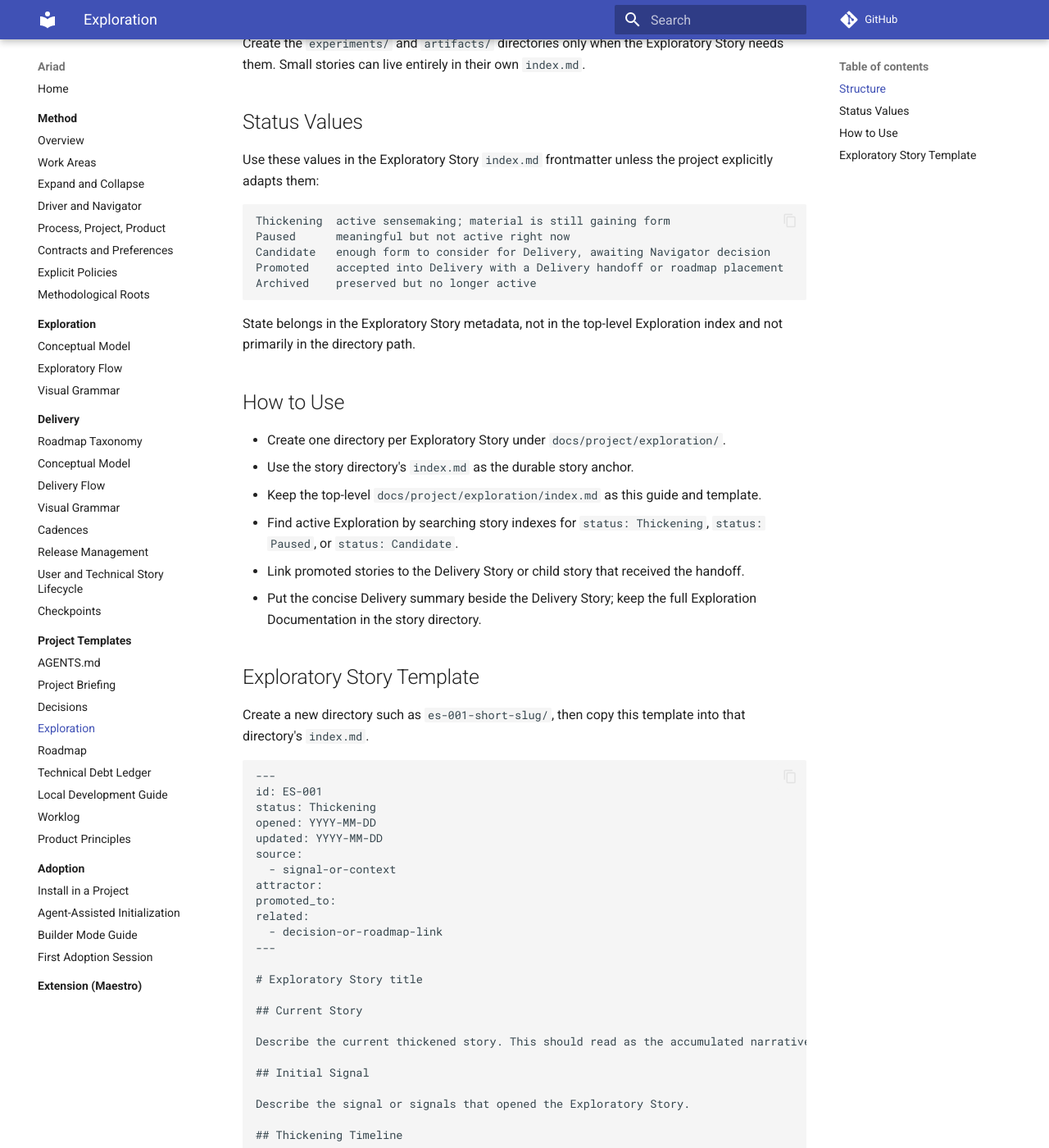
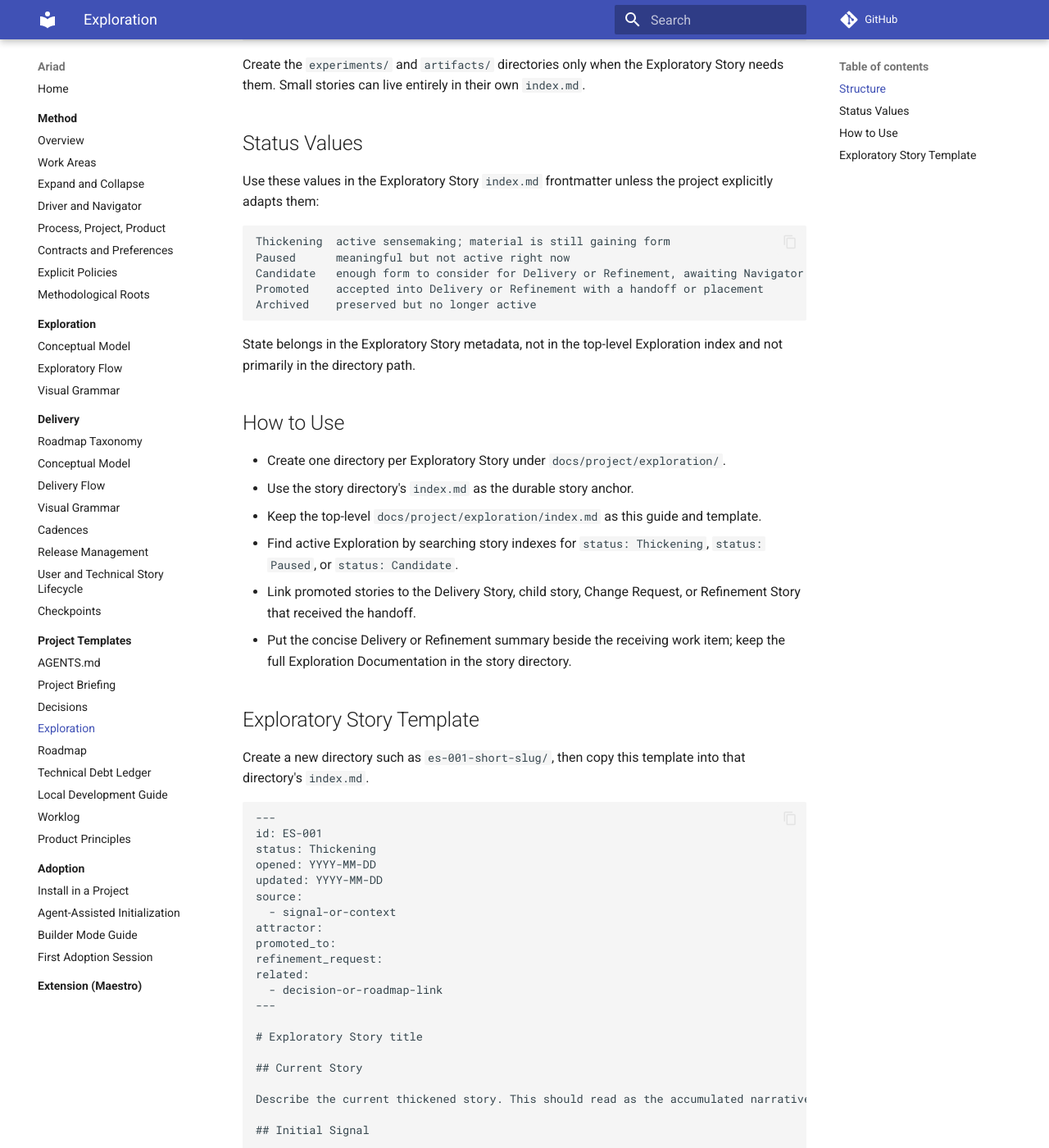
Before and after one commit to henriquebastos/ariad, an MkDocs documentation site: the page built from docs/project-templates/docs/project/exploration/index.md, in a window 1280 px wide and 1400 px high, scrolled down 631 px. Shown: the whole window at 82% size. Built offline with MkDocs 1.6.1 and Material for MkDocs 9.7.7, drawn with Linux system fonts in a browser that asks for light colours; comment, search, counter and statistics services are not loaded; some of the changed text lies outside the part shown.

Commit message:
Align Exploration template with Refinement

````diff
--- a/docs/project-templates/docs/project/exploration/index.md
+++ b/docs/project-templates/docs/project/exploration/index.md
@@ -1,8 +1,8 @@
 # Exploration
 
-Exploration preserves material that is real enough to remember, but not yet formed enough to become Delivery.
+Exploration preserves material that is real enough to remember, but not yet formed enough to become Delivery or Refinement.
 
-Use this area for Exploratory Stories: narrative threads opened by signals, thickened by facts, tensions, hypotheses, experiments, Carry Forward Notes, and interpretations. An Exploratory Story may become a candidate for Delivery, pause, or archive.
+Use this area for Exploratory Stories: narrative threads opened by signals, thickened by facts, tensions, hypotheses, experiments, Carry Forward Notes, and interpretations. An Exploratory Story may become a candidate for Delivery, a requested change for Refinement, pause, or archive.
 
 This index explains the structure and template. Do not use it as the mutable state surface for active Exploratory Stories. Each Exploratory Story owns its state in its own directory.
 
@@ -28,8 +28,8 @@ Use these values in the Exploratory Story `index.md` frontmatter unless the proj
 ```text
 Thickening  active sensemaking; material is still gaining form
 Paused      meaningful but not active right now
-Candidate   enough form to consider for Delivery, awaiting Navigator decision
-Promoted    accepted into Delivery with a Delivery handoff or roadmap placement
+Candidate   enough form to consider for Delivery or Refinement, awaiting Navigator decision
+Promoted    accepted into Delivery or Refinement with a handoff or placement
 Archived    preserved but no longer active
 ```
 
@@ -41,8 +41,8 @@ State belongs in the Exploratory Story metadata, not in the top-level Exploratio
 - Use the story directory's `index.md` as the durable story anchor.
 - Keep the top-level `docs/project/exploration/index.md` as this guide and template.
 - Find active Exploration by searching story indexes for `status: Thickening`, `status: Paused`, or `status: Candidate`.
-- Link promoted stories to the Delivery Story or child story that received the handoff.
-- Put the concise Delivery summary beside the Delivery Story; keep the full Exploration Documentation in the story directory.
+- Link promoted stories to the Delivery Story, child story, Change Request, or Refinement Story that received the handoff.
+- Put the concise Delivery or Refinement summary beside the receiving work item; keep the full Exploration Documentation in the story directory.
 
 ## Exploratory Story Template
 
@@ -58,6 +58,7 @@ source:
   - signal-or-context
 attractor:
 promoted_to:
+refinement_request:
 related:
   - decision-or-roadmap-link
 ---
@@ -96,7 +97,7 @@ Preserve implementation-relevant findings only when the Navigator accepts carryi
 
 ## Candidate / Promotion
 
-Describe candidate readiness, Navigator decision, Delivery handoff, roadmap placement, validation seeds, and links to Delivery summaries when relevant.
+Describe candidate readiness, Navigator decision, Delivery or Refinement handoff, roadmap or Workbench placement, validation seeds, and links to Delivery or Refinement summaries when relevant.
 
 ## Kept-for-Later Signals
 
````
